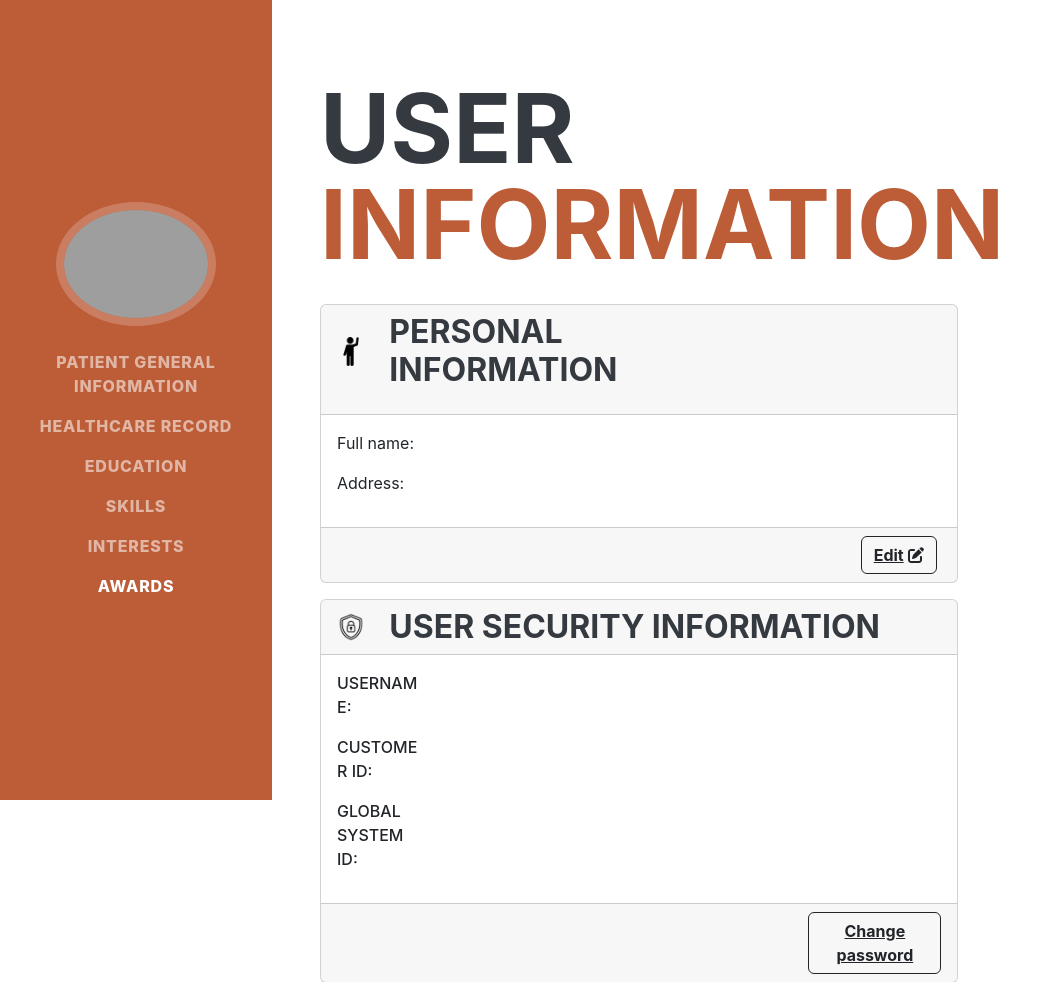
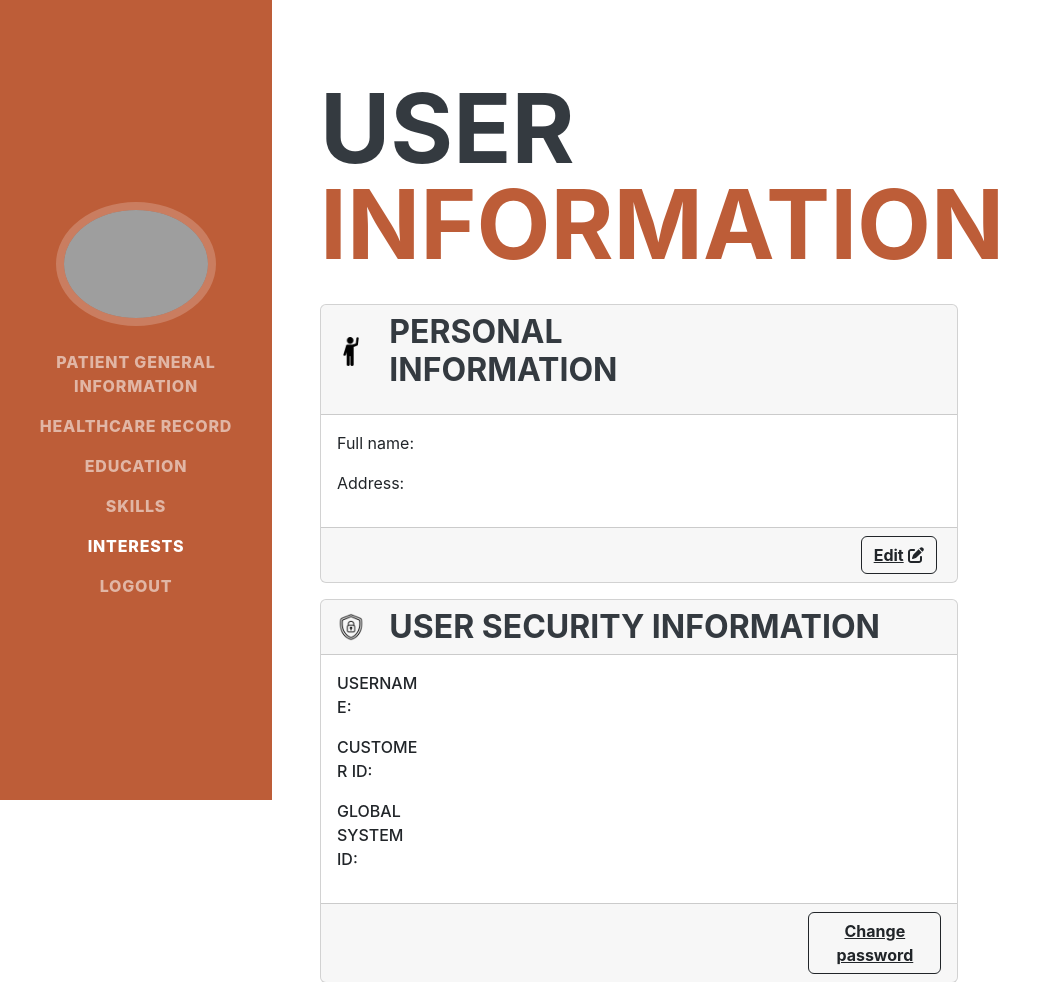
Before and after one commit to nguyenhuy45tn-creator/hospital-record-with-blockchain, a Flask app: template script/templates/user_information/view_user_info.html in a window 1280 px wide. Shown: the top 982 px of the page, without its empty margins (0-1061 px from the left). Run offline with Flask 3, Linux system fonts and the light colour scheme; the template is opened without the code that fills it, so the values that code supplies are empty; some libraries are stand-ins or nearby versions; some web fonts are replaced; grey boxes are pictures that could not be loaded.

Commit message:
add logout button

```diff
--- a/script/templates/base.html
+++ b/script/templates/base.html
@@ -74,7 +74,7 @@
                     <li class="nav-item"><a class="nav-link js-scroll-trigger" href="#education">Education</a></li>
                     <li class="nav-item"><a class="nav-link js-scroll-trigger" href="#skills">Skills</a></li>
                     <li class="nav-item"><a class="nav-link js-scroll-trigger" href="#interests">Interests</a></li>
-                    <li class="nav-item"><a class="nav-link js-scroll-trigger" href="#awards">Awards</a></li>
+                    <li class="nav-item"><a class="nav-link js-scroll-trigger" href="/logout">Logout</a></li>
                 </ul>
             </div>
         </nav>
```
Also changed, not shown: 14 other files.
